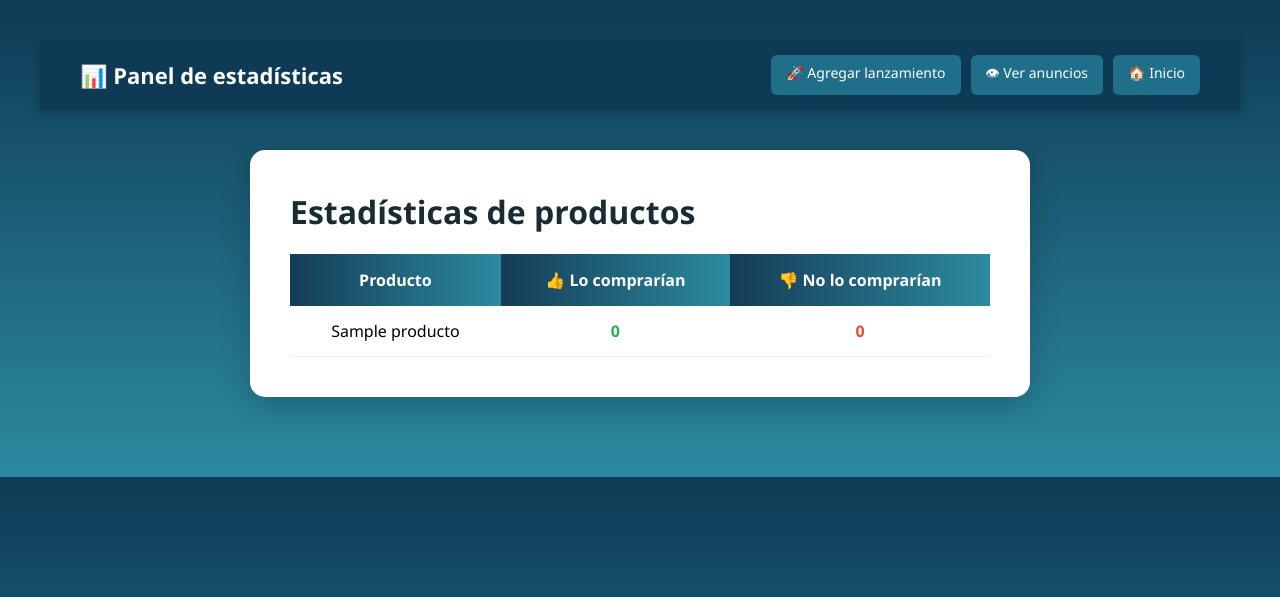
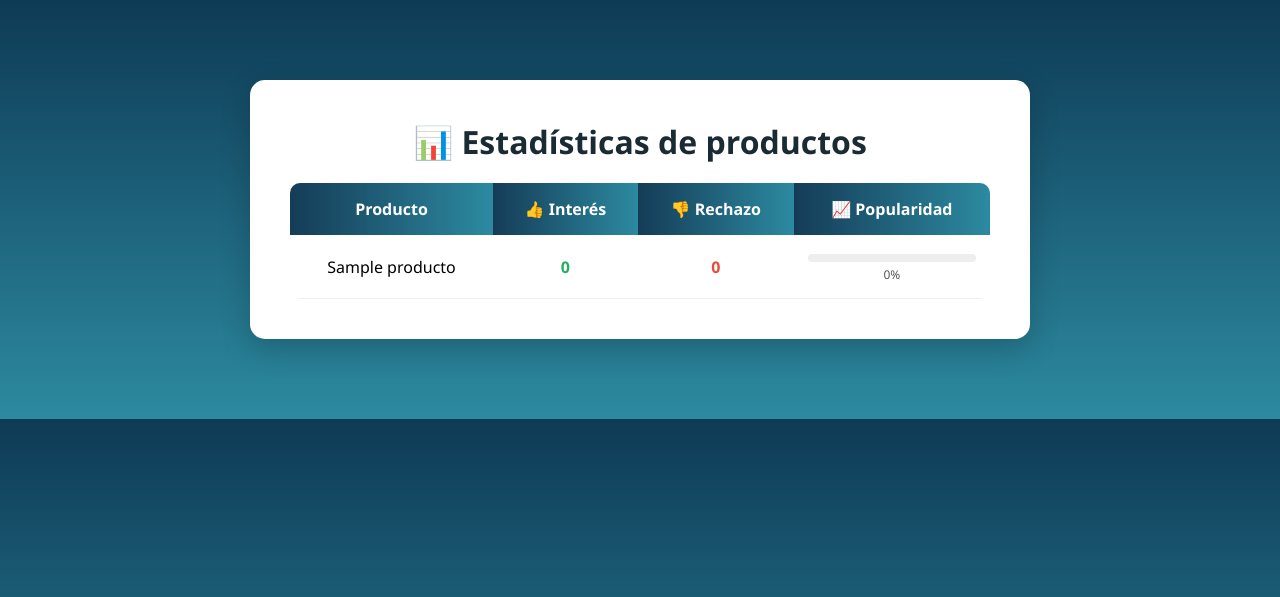
Before and after one commit to gabrieAris/boutique, a PHP site: page /admin_estadisticas.php in a window 1280 px wide. Shown: the top 597 px of the page. Run offline with PHP 8.4, Linux system fonts and the light colour scheme; tables that the repository leaves empty or names only in its code hold one stand-in row (values such as "Sample post").

Commit message:
feat update index.php

```diff
--- a/admin_anun.css
+++ b/admin_anun.css
@@ -157,15 +157,14 @@ background:#922b21;
 
 /*estadisticas*/
 /* FONDO */
-
+/* BODY */
 body{
 margin:0;
-font-family:Segoe UI, Arial;
+font-family:'Segoe UI', Arial;
 background:linear-gradient(180deg,#0e3a55,#2c8aa0);
 }
 
 /* HEADER */
-
 .admin-header{
 display:flex;
 justify-content:space-between;
@@ -173,16 +172,16 @@ align-items:center;
 padding:15px 40px;
 background:#0f3a55;
 color:white;
-box-shadow:0 4px 10px rgba(0,0,0,0.2);
+box-shadow:0 4px 15px rgba(0,0,0,0.3);
 }
 
 .logo{
 margin:0;
 font-size:22px;
+letter-spacing:1px;
 }
 
 /* MENU */
-
 .menu{
 display:flex;
 gap:10px;
@@ -193,73 +192,83 @@ background:#1f6f8b;
 color:white;
 padding:8px 15px;
 text-decoration:none;
-border-radius:6px;
+border-radius:8px;
 font-size:14px;
 transition:0.3s;
 }
 
 .btn-menu:hover{
 background:#2c8aa0;
-}
-
-.logout{
-background:#c0392b;
-}
-
-.logout:hover{
-background:#922b21;
+transform:translateY(-2px);
+box-shadow:0 4px 10px rgba(0,0,0,0.2);
 }
 
 /* CONTENEDOR */
-
 .contenedor{
 max-width:1000px;
 margin:40px auto;
 background:white;
-padding:40px;
-border-radius:15px;
-box-shadow:0 10px 30px rgba(0,0,0,0.2);
+padding:35px;
+border-radius:20px;
+box-shadow:0 15px 35px rgba(0,0,0,0.25);
+animation:fadeIn 0.5s ease;
+}
+
+/* ANIMACION */
+@keyframes fadeIn{
+from{
+opacity:0;
+transform:translateY(20px);
+}
+to{
+opacity:1;
+transform:translateY(0);
+}
 }
 
 /* TITULO */
-
 h1{
 margin-top:0;
 color:#1b2b34;
+text-align:center;
+margin-bottom:20px;
 }
 
 /* TABLA */
-
 .tabla-estadisticas{
 width:100%;
 border-collapse:collapse;
 margin-top:20px;
+overflow:hidden;
+border-radius:10px;
 }
 
 /* ENCABEZADO */
-
 .tabla-estadisticas th{
 background:linear-gradient(90deg,#153c57,#2c8aa0);
 color:white;
 padding:15px;
+font-weight:600;
 }
 
 /* FILAS */
-
 .tabla-estadisticas td{
 padding:14px;
 text-align:center;
 border-bottom:1px solid #eee;
 }
 
-/* EFECTO HOVER */
+/* HOVER */
+.tabla-estadisticas tr{
+transition:0.2s;
+}
 
 .tabla-estadisticas tr:hover{
-background:#f5f9fb;
+background:#f1f7fa;
+transform:scale(1.01);
 }
 
-/* COLORES VOTOS */
-
+/* COLORES */
 .si{
 color:#27ae60;
 font-weight:bold;
@@ -268,6 +277,41 @@ font-weight:bold;
 .no{
 color:#e74c3c;
 font-weight:bold;
+}
+
+/* BARRA DE PROGRESO */
+.barra{
+background:#eee;
+height:8px;
+border-radius:10px;
+overflow:hidden;
+margin-top:5px;
+}
+
+.progreso{
+height:100%;
+background:linear-gradient(90deg,#00c6ff,#0072ff);
+transition:0.4s;
+}
+
+.porcentaje{
+font-size:12px;
+color:#555;
+}
+
+/* RESPONSIVE */
+@media(max-width:768px){
+
+.contenedor{
+padding:20px;
+}
+
+.tabla-estadisticas th,
+.tabla-estadisticas td{
+font-size:12px;
+padding:10px;
+}
+
 }
 
 
@@ -500,7 +544,7 @@ justify-content:center;
 /* BADGE */
 
 .badge{
-background:#ff8c00;
+background:#00eaff;
 color:white;
 padding:5px 12px;
 border-radius:6px;
@@ -561,11 +605,11 @@ transform:scale(1.03);
 }
 
 .btn-no{
-background:#e74c3c;
-color:white;
+background:#3a999c;
+color:white;u
 }
 
 .btn-no:hover{
-background:#c0392b;
+background:#3e8498;
 transform:scale(1.03);
 }
--- a/admin_estadisticas.php
+++ b/admin_estadisticas.php
@@ -20,58 +20,58 @@ GROUP BY p.id
 
 <body>
 
-<!-- HEADER -->
+<!-- HEADER --><div class="contenedor">
 
-<div class="admin-header">
+<h1 class="titulo">📊 Estadísticas de productos</h1>
 
-<h2 class="logo">📊 Panel de estadísticas</h2>
-
-<div class="menu">
-
-
-<a href="agregar_publicidad.php" class="btn-menu">🚀 Agregar lanzamiento</a>
-
-<a href="proximamente.php" class="btn-menu">👁 Ver anuncios</a>
-
-<a href="admin_anuncios.php" class="btn-menu">🏠 Inicio</a>
-
-
-</div>
-
-</div>
-
-
-<!-- CONTENEDOR -->
-
-<div class="contenedor">
-
-<h1>Estadísticas de productos</h1>
+<div class="card-estadisticas">
 
 <table class="tabla-estadisticas">
 
+<thead>
 <tr>
 <th>Producto</th>
-<th>👍 Lo comprarían</th>
-<th>👎 No lo comprarían</th>
+<th>👍 Interés</th>
+<th>👎 Rechazo</th>
+<th>📈 Popularidad</th>
 </tr>
+</thead>
 
-<?php while($e = $estadisticas->fetch_assoc()): ?>
+<tbody>
+
+<?php while($e = $estadisticas->fetch_assoc()):
+
+$total = $e['si'] + $e['no'];
+$porcentaje = $total > 0 ? round(($e['si'] / $total) * 100) : 0;
+
+?>
 
 <tr>
 
-<td><?= $e['nombre'] ?></td>
+<td class="producto"><?= $e['nombre'] ?></td>
 
 <td class="si"><?= $e['si'] ?></td>
 
 <td class="no"><?= $e['no'] ?></td>
 
+<td>
+
+<div class="barra">
+    <div class="progreso" style="width: <?= $porcentaje ?>%"></div>
+</div>
+
+<span class="porcentaje"><?= $porcentaje ?>%</span>
+
+</td>
+
 </tr>
 
 <?php endwhile; ?>
+
+</tbody>
 
 </table>
 
 </div>
 
-</body>
-</html>
+</div>
--- a/index.php
+++ b/index.php
@@ -30,7 +30,7 @@ if (!isset($_SESSION['carrito'])) {
 
 <header class="main-header">
 
-<div class="logo">👕 <span>Bout Bad Boyz</span></div>
+<div class="logo">👕 <span>Boutique Bad Boys</span></div>
 
 <nav class="nav-menu">
 
```
